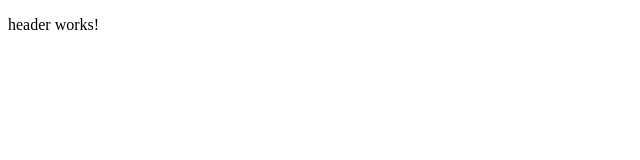
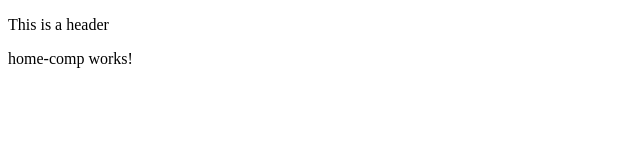
Before and after one commit to ks9927/my-test-app, an Angular app in the folder testing-app/: page / in a window 1280 px wide. Shown: the top 160 px of the page, without its empty margins (0-640 px from the left). Built offline with nearby package versions, Linux system fonts and the light colour scheme.

Commit message:
created home comp and added to page

```diff
--- a/testing-app/src/app/app.ts
+++ b/testing-app/src/app/app.ts
@@ -4,6 +4,7 @@ import { Header } from './header/header';
 @Component({
   selector: 'app-root',
   imports: [RouterOutlet, Header],
+  standalone: true,
   templateUrl: './app.html',
   styleUrl: './app.css'
 })
--- a/testing-app/src/app/header/header.html
+++ b/testing-app/src/app/header/header.html
@@ -1 +1,4 @@
-<p>header works!</p>
+<header>
+    <p>This is a header</p>
+    <app-home-comp></app-home-comp>
+</header>
--- a/testing-app/src/app/header/header.ts
+++ b/testing-app/src/app/header/header.ts
@@ -1,8 +1,8 @@
 import { Component } from '@angular/core';
-
+import { HomeComp } from '../home-comp/home-comp';
 @Component({
   selector: 'app-header',
-  imports: [],
+  imports: [HomeComp],
   templateUrl: './header.html',
   styleUrl: './header.css',
 })
--- /dev/null
+++ b/testing-app/src/app/home-comp/home-comp.html
@@ -0,0 +1 @@
+<p>home-comp works!</p>
```
Also changed, not shown: testing-app/src/app/home-comp/home-comp.ts (added, +11 -0 lines), testing-app/src/app/home-comp/home-comp.css (added), 1 other file (tests, documents, lock files or other folders).
